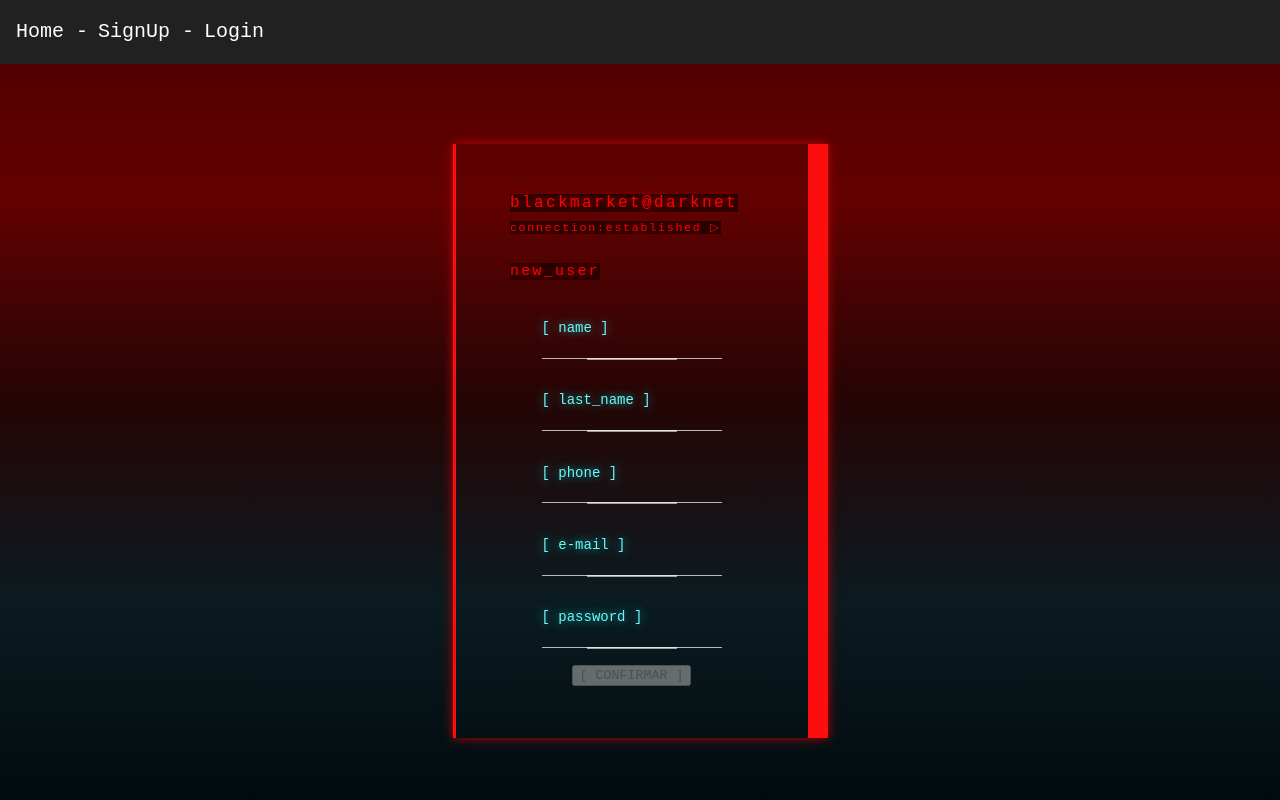
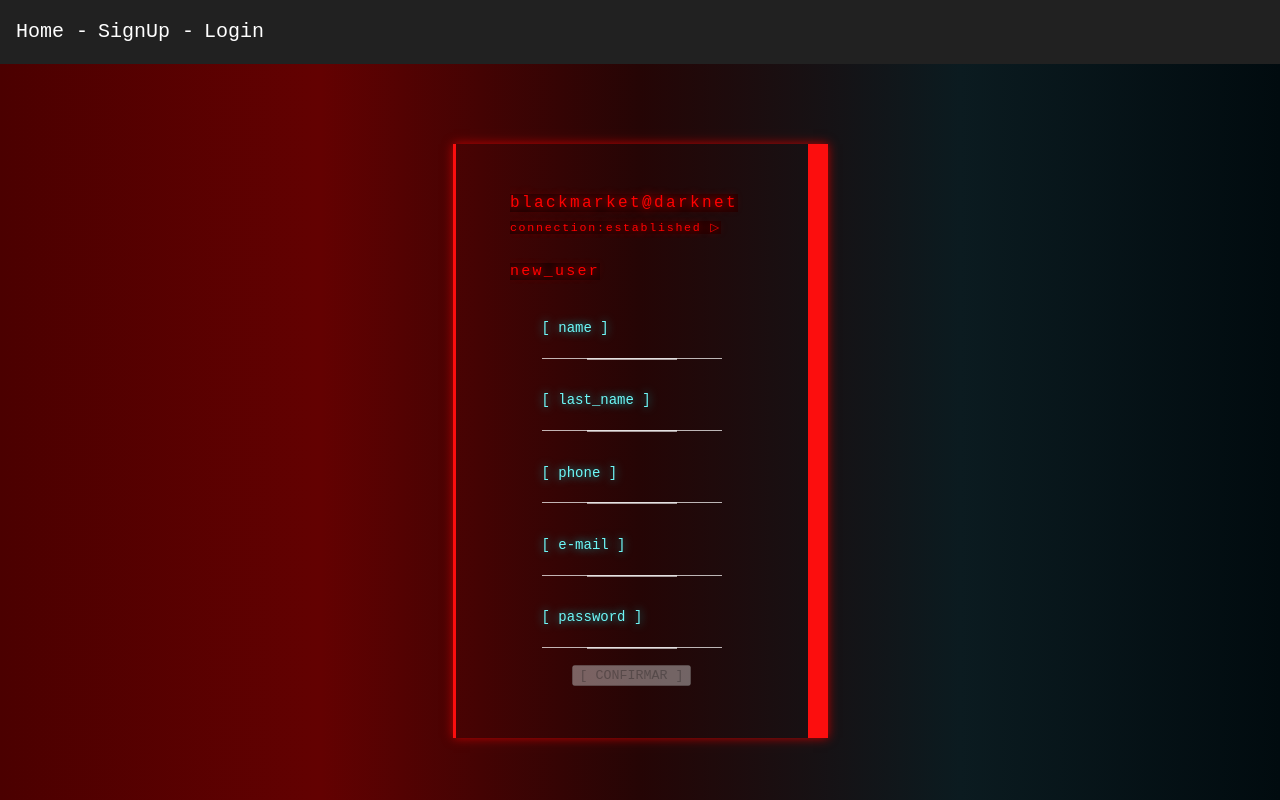
Before and after one commit to emanueljgomez/ecom, an Angular app: page /signup in a window 1280 px wide. Built offline with nearby package versions, Linux system fonts and the light colour scheme.

Commit message:
Aesthethic changes

```diff
--- a/src/app/modules/login/login.component.ts
+++ b/src/app/modules/login/login.component.ts
@@ -1,34 +1,30 @@
-import { Component, OnInit } from '@angular/core';
-import { FormBuilder,FormGroup,Validators } from '@angular/forms';  // Importar herramientos de ReactiveFormsModule
+import { Component, OnInit, Input } from '@angular/core';
+import { FormBuilder, FormGroup, Validators } from '@angular/forms'; // Importar herramientos de ReactiveFormsModule
 
 @Component({
   selector: 'app-login',
   templateUrl: './login.component.html',
-  styleUrls: ['./login.component.css']
+  styleUrls: ['./login.component.css'],
 })
 export class LoginComponent implements OnInit {
-
-  myForm:FormGroup  // Declarar variable para el formulario con tipo FormGroup
+  myForm: FormGroup; // Declarar variable para el formulario con tipo FormGroup
 
   constructor(
-    private fb:FormBuilder  // Inyección de Dependecias -- Declarar variable para FormBuilder
+    private fb: FormBuilder // Inyección de Dependecias -- Declarar variable para FormBuilder
   ) {
     // Construcción de formulario:
-    this.myForm=this.fb.group({
-      user: ["",[Validators.required]],
-      password: ["",[Validators.required]]
-    })
+    this.myForm = this.fb.group({
+      user: ['', [Validators.required]],
+      password: ['', [Validators.required]],
+    });
   }
 
-  login(){
+  login() {
     const inputuser = this.myForm.value.user;
     const inputpassword = this.myForm.value.password;
-    console.log("Validando...");
-    console.log("Usuario: "+inputuser+" // Contraseña: "+inputpassword);
+    console.log('Validando...');
+    console.log('Usuario: ' + inputuser + ' // Contraseña: ' + inputpassword);
   }
 
-  ngOnInit(): void {
-
-  }
-
+  ngOnInit(): void {}
 }
--- a/src/styles.css
+++ b/src/styles.css
@@ -1,23 +1,41 @@
 /* You can add global styles to this file, and also import other style files */
 
 * {
-    font-family: 'Share Tech Mono', monospace;
+  font-family: "Share Tech Mono", monospace;
 }
 
 @font-face {
-    font-family: 'Share Tech Mono', monospace;
-    src: url('https://fonts.googleapis.com/css2?family=Share+Tech+Mono&display=swap');
+  font-family: "Share Tech Mono", monospace;
+  src: url("https://fonts.googleapis.com/css2?family=Share+Tech+Mono&display=swap");
 }
 
-html, body {
+html,
+body {
   height: 100%;
-    background: #010b0f;  /* fallback for old browsers */
-    background: -webkit-linear-gradient(to bottom,#4b0000, #630101, #250505, #0b1b20, #010b0f);  /* Chrome 10-25, Safari 5.1-6 */
-    background: linear-gradient(to bottom,#4b0000, #630101, #250505, #0b1b20, #010b0f); /* W3C, IE 10+/ Edge, Firefox 16+, Chrome 26+, Opera 12+, Safari 7+ */
-    color:aqua;
+  background: #010b0f; /* fallback for old browsers */
+  background: -webkit-linear-gradient(
+    to right,
+    #4b0000,
+    #630101,
+    #250505,
+    #0b1b20,
+    #010b0f
+  ); /* Chrome 10-25, Safari 5.1-6 */
+  background: linear-gradient(
+    to right,
+    #4b0000,
+    #630101,
+    #250505,
+    #0b1b20,
+    #010b0f
+  ); /* W3C, IE 10+/ Edge, Firefox 16+, Chrome 26+, Opera 12+, Safari 7+ */
+  color: aqua;
 }
 
-body { margin: 0; font-family: Roboto, "Helvetica Neue", sans-serif; }
+body {
+  margin: 0;
+  font-family: Roboto, "Helvetica Neue", sans-serif;
+}
 
 /* Responsive Grid & Flex */
 
@@ -62,10 +80,9 @@ body { margin: 0; font-family: Roboto, "Helvetica Neue", sans-serif; }
   border-left: 3px solid rgb(252, 14, 14);
   border-top: 0px solid rgb(133, 0, 0);
   border-bottom: 0px solid;
-    color:rgb(110, 247, 247);
+  color: rgb(110, 247, 247);
   text-shadow: 0px 0px 10px rgb(1, 189, 189);
-    animation:
-      card-open 0.5s steps(40, end);
+  animation: card-open 0.5s steps(40, end);
 }
 
 .product-card {
@@ -78,13 +95,10 @@ body { margin: 0; font-family: Roboto, "Helvetica Neue", sans-serif; }
   border-left: 3px solid rgb(252, 14, 14);
   border-top: 1px solid red;
   border-bottom: 1px solid red;
-  color:rgb(110, 247, 247);
+  color: rgb(110, 247, 247);
   text-shadow: 0px 0px 10px rgb(1, 189, 189);
-  animation:
-    card-open 0.5s steps(40, end);
+  animation: card-open 0.5s steps(40, end);
 }
-
-
 
 input {
   width: 90%;
@@ -96,13 +110,11 @@ input {
   border-bottom: 1px solid red;
   color: red;
   text-shadow: 0px 0px 10px red;
-    animation:
-      reveal 1.5s steps(40, end);
+  animation: reveal 1.5s steps(40, end);
 }
 
 label {
-    animation:
-      reveal 1.5s steps(40, end);
+  animation: reveal 1.5s steps(40, end);
 }
 
 input:focus,
@@ -122,64 +134,85 @@ mark {
   overflow: hidden; /* Ensures the content is not revealed until the animation */
   white-space: nowrap; /* Keeps the content on a single line */
   margin: 0 auto; /* Gives that scrolling effect as the typing happens */
-    letter-spacing: .15em; /* Adjust as needed */
-    animation:
-      typing 2s steps(40, end);
+  letter-spacing: 0.15em; /* Adjust as needed */
+  animation: typing 2s steps(40, end);
 }
 
 .typewriter h5 {
   overflow: hidden; /* Ensures the content is not revealed until the animation */
   white-space: nowrap; /* Keeps the content on a single line */
   margin: 0 auto; /* Gives that scrolling effect as the typing happens */
-    letter-spacing: .15em; /* Adjust as needed */
-    animation:
-      typing 2.5s steps(40, end);
+  letter-spacing: 0.15em; /* Adjust as needed */
+  animation: typing 2.5s steps(40, end);
 }
 
 .typewriter h4 {
   overflow: hidden; /* Ensures the content is not revealed until the animation */
   white-space: nowrap; /* Keeps the content on a single line */
   margin: 0 auto; /* Gives that scrolling effect as the typing happens */
-    letter-spacing: .15em; /* Adjust as needed */
-    animation:
-      typing 3s steps(40, end);
+  letter-spacing: 0.15em; /* Adjust as needed */
+  animation: typing 3s steps(40, end);
 }
 
 span {
   animation: blink 2s linear infinite;
 }
 
-
-
 /* Animations */
 
 @keyframes typing {
-    from {  width: 0 }
-    to { width: 100% }
+  from {
+    width: 0;
+  }
+  to {
+    width: 100%;
+  }
 }
 
 @keyframes card-open {
-    from { width: 0 }
-    to { width: 20rem }
+  from {
+    width: 0;
+  }
+  to {
+    width: 20rem;
+  }
 }
 
 @keyframes reveal {
-    from { opacity: 0 }
-    to { opacity: 1 }
+  from {
+    opacity: 0;
+  }
+  to {
+    opacity: 1;
+  }
 }
 
-  @keyframes blink{
-    0%{opacity: .8;}
-    20%{opacity: 1;}
-    40%{opacity: 1;}
-    60%{opacity: .2;}
-    80%{opacity: .4;}
-    100%{opacity: .6;}
-
+@keyframes blink {
+  0% {
+    opacity: 0.8;
+  }
+  20% {
+    opacity: 1;
+  }
+  40% {
+    opacity: 1;
+  }
+  60% {
+    opacity: 0.2;
+  }
+  80% {
+    opacity: 0.4;
+  }
+  100% {
+    opacity: 0.6;
+  }
 }
 
-    @keyframes blink-fast{
-        0%{opacity: 0;}
-        100%{opacity: 1;}
-
+@keyframes blink-fast {
+  0% {
+    opacity: 0;
   }
+  100% {
+    opacity: 1;
+  }
+}
```
Also changed, not shown: src/app/modules/home/home.module.ts (+5 -9 lines). Lines whose indentation alone changed are shown as unchanged.
